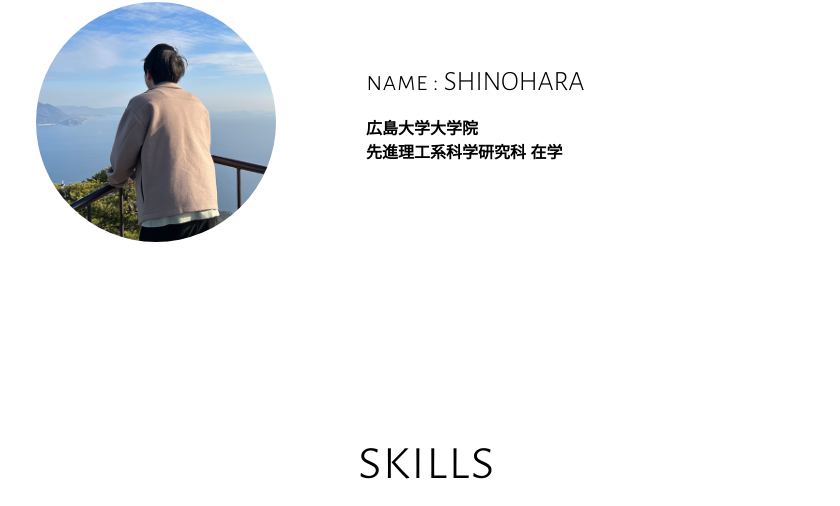
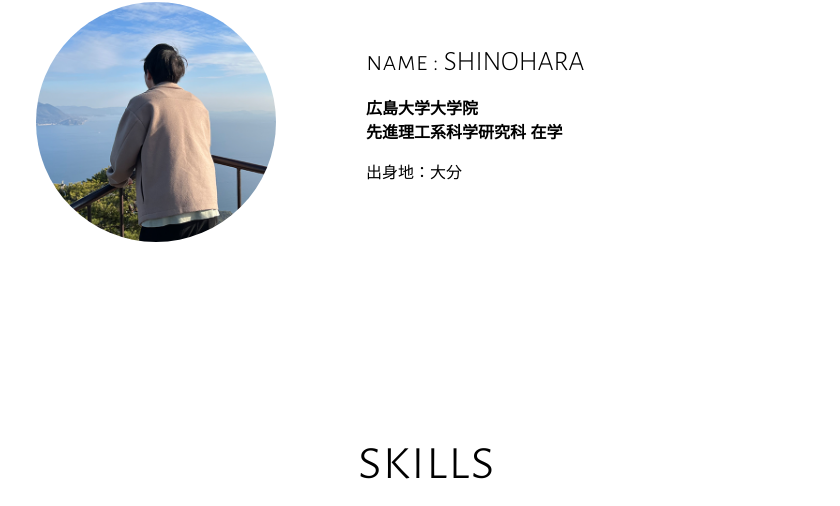
Before and after one commit to shino-shino/shino-shino.github.io, a plain HTML site: page index.html in a window 1280 px wide. Shown: the part 873-1379 px from the top of the page, without its empty margins (214-1054 px from the left). Drawn offline with nearby package versions, Linux system fonts and the light colour scheme.

Commit message:
docs：出身地の追加

```diff
--- a/index.html
+++ b/index.html
@@ -56,6 +56,7 @@
           <div class="about_content">
             <h2>name : SHINOHARA</h2>
             <p class="job">広島大学大学院<br>先進理工系科学研究科 在学</p>
+            <p>出身地：大分</p>
             <!-- <p>平日：3時間，休日：8時間を目安に作業可能です．<br>納期にあたっては，絶対に遅れないように少し余裕を持った提案をさせていただきます． <br>その分，クオリティは担保いたします．</p> -->
           </div>
         </div>
```
